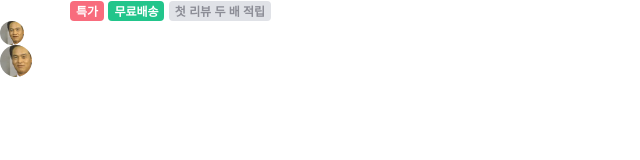
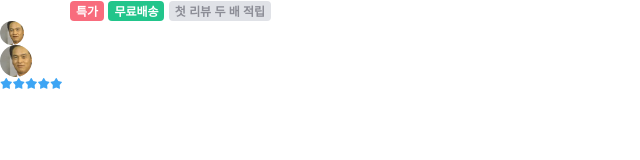
Before and after one commit to mmcho122/tomorrow-house, a website: page index.html in a window 1280 px wide. Shown: the full height of the page, 0-640 px from the left. Drawn offline with nearby package versions, Linux system fonts and the light colour scheme; files that its build step writes are made by us from their sources; files whose address does not match are found by name.

Commit message:
💄 Implement star-rating components

```diff
--- a/index.html
+++ b/index.html
@@ -36,6 +36,16 @@
       <div class="avatar-32">
         <img src="./assets/images/img-user-01.jpg" alt="사용자 이미지" />
       </div>
+
+      <div>
+        <div class="star-rating-13">
+          <i class="ic-star is-active"></i>
+          <i class="ic-star is-active"></i>
+          <i class="ic-star is-active"></i>
+          <i class="ic-star is-active"></i>
+          <i class="ic-star is-active"></i>
+        </div>
+      </div>
     </div>
   </body>
 </html>
--- a/styles/main.scss
+++ b/styles/main.scss
@@ -13,5 +13,6 @@
 
 @import 'modules/tags';
 @import 'modules/avatars';
+@import 'modules/star-ratings';
 
 @import 'layouts/grids';
--- /dev/null
+++ b/styles/modules/_star-ratings.scss
@@ -0,0 +1,31 @@
+%star-rating-base {
+  @include flexbox(start);
+
+  .ic-star {
+    color: $border;
+
+    &.is-active {
+      color: $blue;
+    }
+  }
+}
+
+.star-rating-13 {
+  @extend %star-rating-base;
+  font-size: 13px;
+}
+
+.star-rating-16 {
+  @extend %star-rating-base;
+  font-size: 16px;
+}
+
+.star-rating-20 {
+  @extend %star-rating-base;
+  font-size: 20px;
+}
+
+.star-rating-24 {
+  @extend %star-rating-base;
+  font-size: 24px;
+}
```
